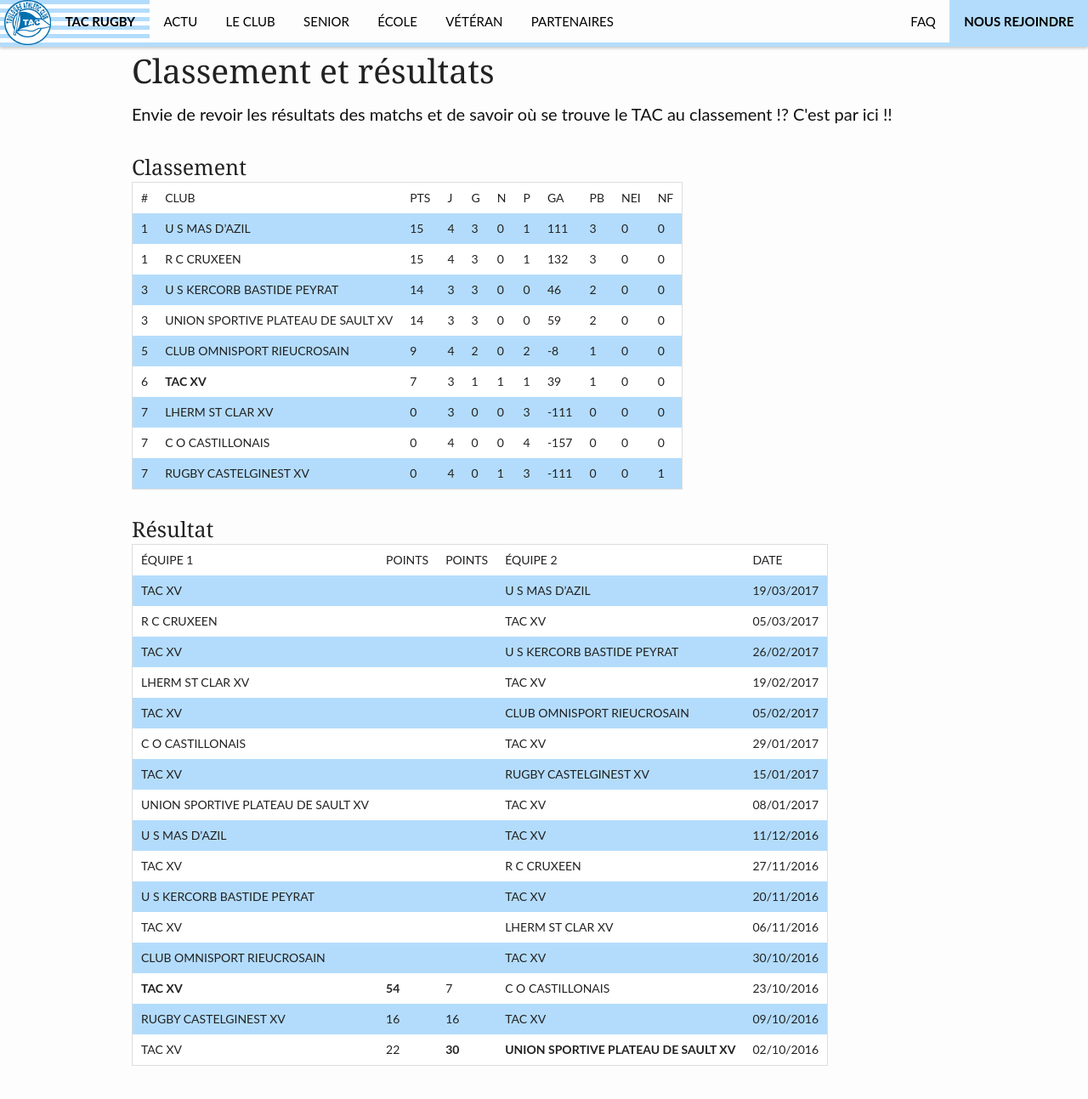
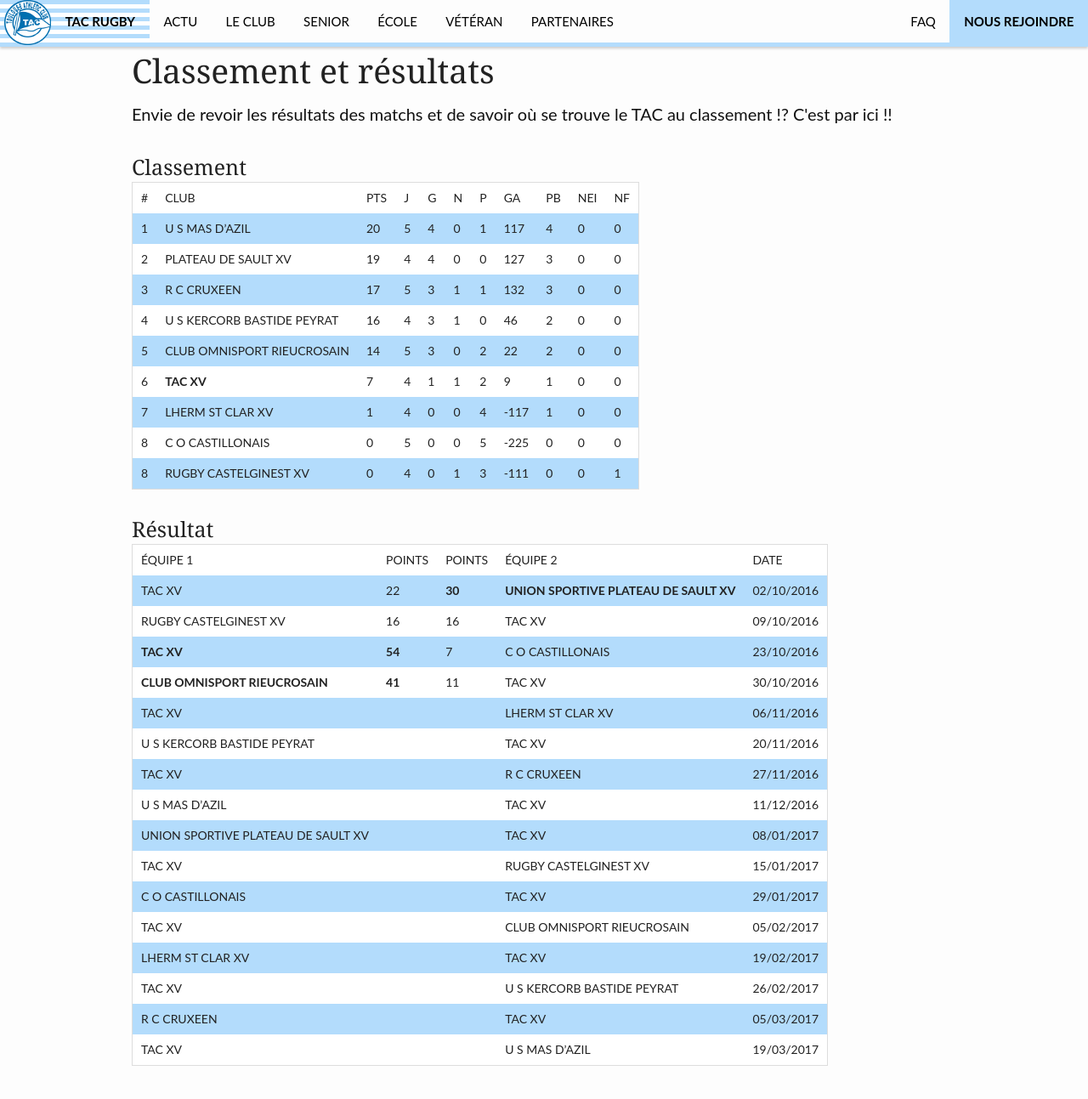
Before and after one commit to aurelien-pacaud/tac-website, a Jekyll site: the page built from pages/senior_resultat.md, in a window 1280 px wide and 1400 px high, scrolled down 365 px. Shown: the top 1293 px of the window at 85% size. Built offline with Jekyll 4.4.1, drawn with Linux system fonts in a browser that asks for light colours.

Commit message:
Update results

```diff
--- a/pages/senior_resultat.md
+++ b/pages/senior_resultat.md
@@ -14,35 +14,35 @@ permalink: "/senior/classement/"
 ### Classement
 
 
-|#|CLUB|PTS|J|G|N|P|GA|PB|NEI|NF
-|1|U S MAS D'AZIL|15|4|3|0|1|111|3|0|0
-|1|R C CRUXEEN|15|4|3|0|1|132|3|0|0
-|3|U S KERCORB BASTIDE PEYRAT|14|3|3|0|0|46|2|0|0
-|3|UNION SPORTIVE PLATEAU DE SAULT XV|14|3|3|0|0|59|2|0|0
-|5|CLUB OMNISPORT RIEUCROSAIN|9|4|2|0|2|-8|1|0|0
-|6|**TAC XV**|7|3|1|1|1|39|1|0|0
-|7|LHERM ST CLAR XV|0|3|0|0|3|-111|0|0|0
-|7|C O CASTILLONAIS|0|4|0|0|4|-157|0|0|0
-|7|RUGBY CASTELGINEST XV|0|4|0|1|3|-111|0|0|1
+|#|CLUB                       |PTS|J|G|N|P|GA  |PB|NEI|NF
+|1|U S MAS D'AZIL             |20 |5|4|0|1|117 |4 |0  |0
+|2|PLATEAU DE SAULT XV        |19 |4|4|0|0|127 |3 |0  |0
+|3|R C CRUXEEN                |17 |5|3|1|1|132 |3 |0  |0
+|4|U S KERCORB BASTIDE PEYRAT |16 |4|3|1|0|46  |2 |0  |0
+|5|CLUB OMNISPORT RIEUCROSAIN |14 |5|3|0|2|22  |2 |0  |0
+|6|**TAC XV**                 |7  |4|1|1|2|9   |1 |0  |0
+|7|LHERM ST CLAR XV           |1  |4|0|0|4|-117|1 |0  |0
+|8|C O CASTILLONAIS           |0  |5|0|0|5|-225|0 |0  |0
+|8|RUGBY CASTELGINEST XV      |0  |4|0|1|3|-111|0 |0  |1
 
 
 ### Résultat
 
 
 |ÉQUIPE 1|POINTS|POINTS|ÉQUIPE 2|DATE
+|TAC XV|22|**30**|**UNION SPORTIVE PLATEAU DE SAULT XV**|02/10/2016
+|RUGBY CASTELGINEST XV|16|16|TAC XV|09/10/2016
+|**TAC XV**|**54**|7|C O CASTILLONAIS|23/10/2016
+|**CLUB OMNISPORT RIEUCROSAIN**|**41**|11|TAC XV|30/10/2016
+|TAC XV|||LHERM ST CLAR XV|06/11/2016
+|U S KERCORB BASTIDE PEYRAT|||TAC XV|20/11/2016
+|TAC XV|||R C CRUXEEN|27/11/2016
+|U S MAS D'AZIL|||TAC XV|11/12/2016
+|UNION SPORTIVE PLATEAU DE SAULT XV||| TAC XV|08/01/2017
+|TAC XV|||RUGBY CASTELGINEST XV|15/01/2017
+|C O CASTILLONAIS|||TAC XV|29/01/2017
+|TAC XV|||CLUB OMNISPORT RIEUCROSAIN|05/02/2017
+|LHERM ST CLAR XV|||TAC XV|19/02/2017
+|TAC XV|||U S KERCORB BASTIDE PEYRAT|26/02/2017
+|R C CRUXEEN|||TAC XV|05/03/2017
 |TAC XV|||U S MAS D'AZIL|19/03/2017
-|R C CRUXEEN|||TAC XV|05/03/2017
-|TAC XV|||U S KERCORB BASTIDE PEYRAT|26/02/2017
-|LHERM ST CLAR XV|||TAC XV|19/02/2017
-|TAC XV|||CLUB OMNISPORT RIEUCROSAIN|05/02/2017
-|C O CASTILLONAIS|||TAC XV|29/01/2017
-|TAC XV|||RUGBY CASTELGINEST XV|15/01/2017
-|UNION SPORTIVE PLATEAU DE SAULT XV||| TAC XV|08/01/2017
-|U S MAS D'AZIL|||TAC XV|11/12/2016
-|TAC XV|||R C CRUXEEN|27/11/2016
-|U S KERCORB BASTIDE PEYRAT|||TAC XV|20/11/2016
-|TAC XV|||LHERM ST CLAR XV|06/11/2016
-|CLUB OMNISPORT RIEUCROSAIN|||TAC XV|30/10/2016
-|**TAC XV**|**54**|7|C O CASTILLONAIS|23/10/2016
-|RUGBY CASTELGINEST XV|16|16|TAC XV|09/10/2016
-|TAC XV|22|**30**|**UNION SPORTIVE PLATEAU DE SAULT XV**|02/10/2016
```
